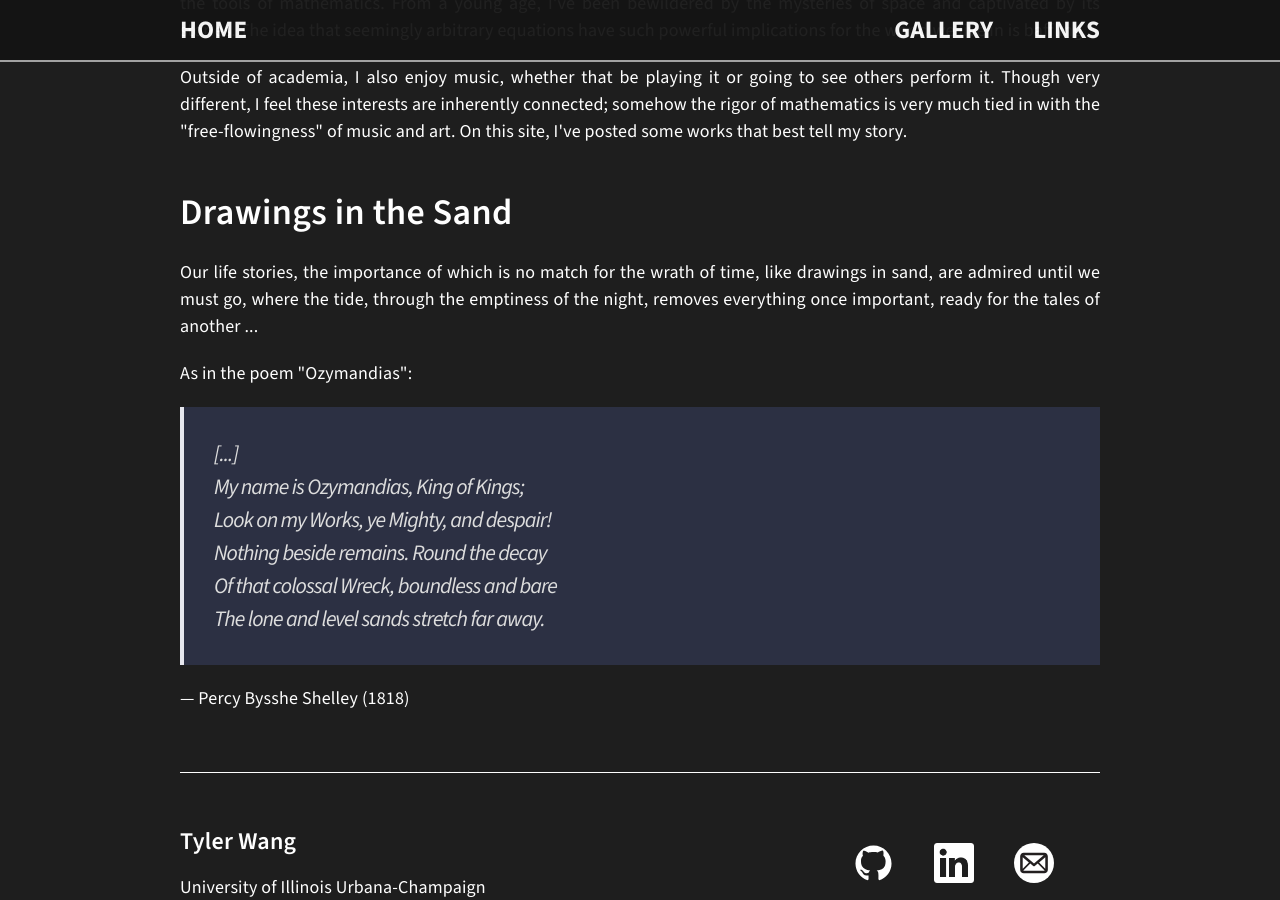
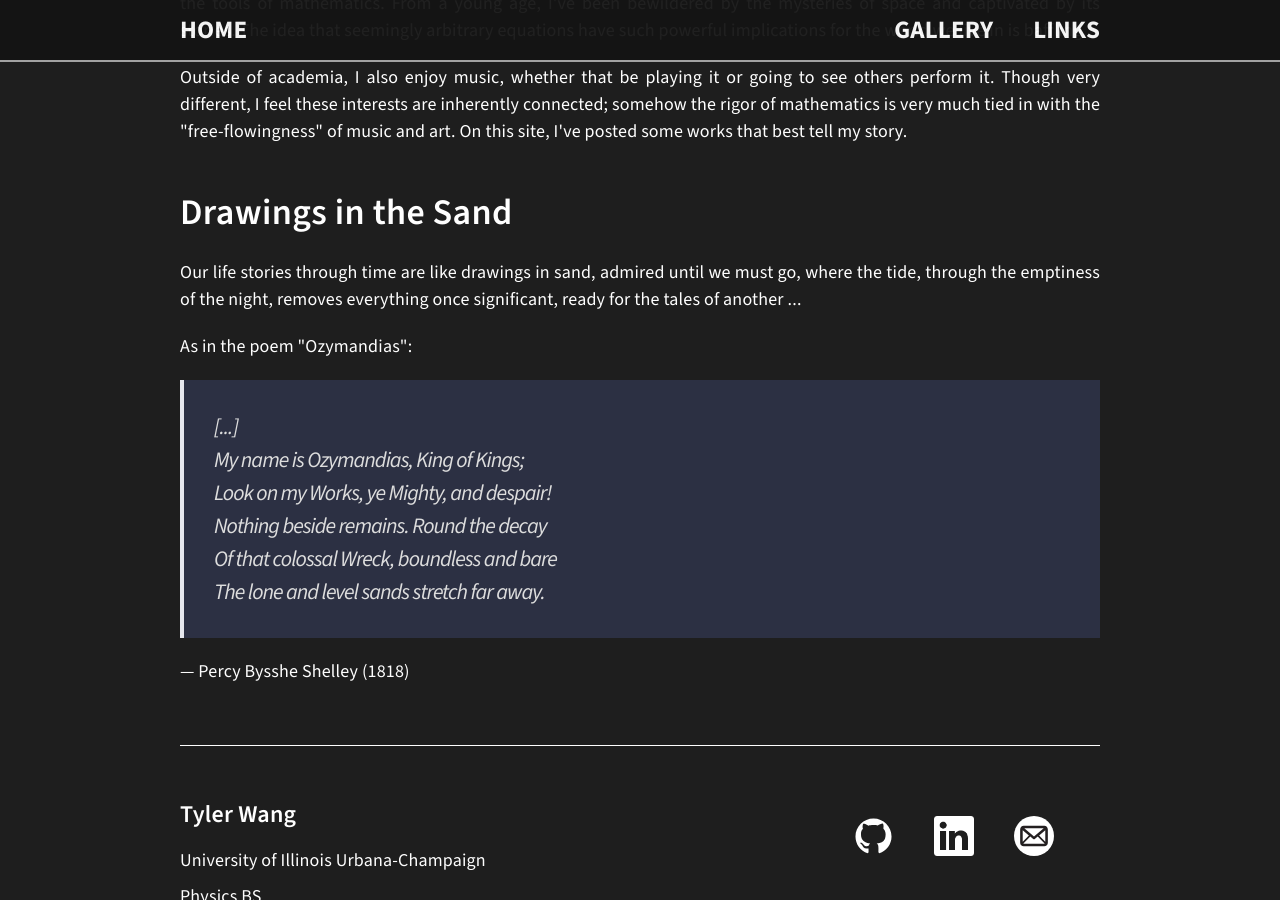
Before and after one commit to tylerwwang/tylerwwang.github.io, a Jekyll site: the page built from index.html, in a window 1280 px wide and 900 px high, scrolled down 1539 px. Built offline with Jekyll 4.4.1, drawn with Linux system fonts in a browser that asks for light colours.

Commit message:
Update index.html

```diff
--- a/index.html
+++ b/index.html
@@ -47,9 +47,9 @@
 <div class="home-about-dis">
 	<h1>Drawings in the Sand</h1>
 	<p>
-		Our life stories, the importance of which is no match for the wrath of time,
-		like drawings in sand, are admired until we must go, where the tide, through the emptiness of the night,
-		removes everything once important, ready for the tales of another ...
+		Our life stories through time are like drawings in sand,
+		admired until we must go, where the tide, through the emptiness of the night,
+		removes everything once significant, ready for the tales of another ...
 	</p>
 	<p>
 		As in the poem "Ozymandias":
```
